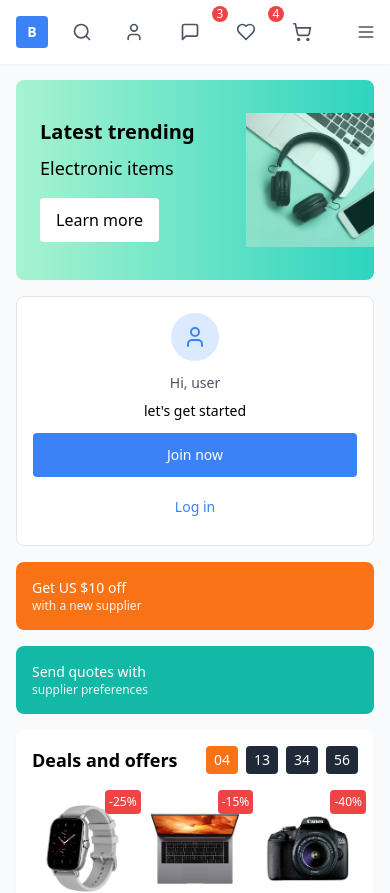
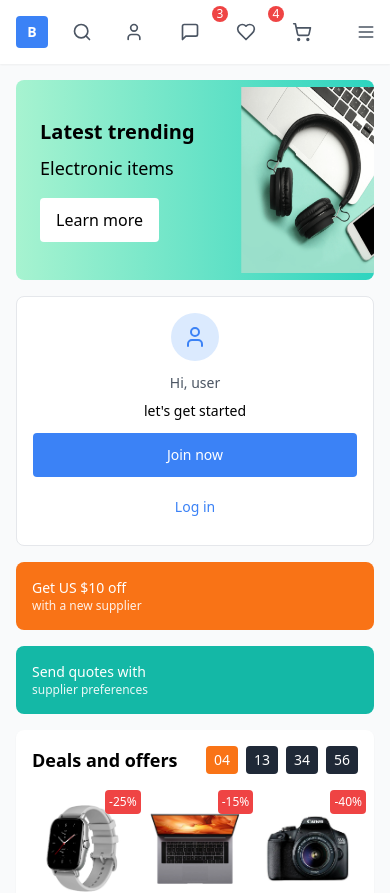
Before and after one commit to Hammad-i220628/ecommerce-fullstack-design, a React (Vite) app: page / in a window 390 px wide. Shown: the top 893 px of the page. Built offline with nearby package versions, Linux system fonts and the light colour scheme.

Commit message:
Fix the headphone image display in main page

```diff
--- a/src/App.tsx
+++ b/src/App.tsx
@@ -1116,13 +1116,19 @@ function AppContent() {
                     Learn more
                   </button>
                 </div>
-                <div className="absolute right-0 top-0 w-32 sm:w-40 md:w-48 lg:w-56 h-full">
-                  <img
-                    src="/headphone.png"
-                    alt="Electronics"
-                    className="w-full h-full object-contain object-right opacity-80"
-                  />
-                </div>
+                <div className="absolute left-[240px] top-1/2 transform -translate-y-1/2 h-[150%] w-[calc(100%-240px)] max-w-[760px] flex items-center justify-end pr-0 overflow-visible">
+  <img
+    src="/headphone.png"
+    alt="Electronics"
+    className="h-full w-full object-contain scale-y-150 scale-x-125 opacity-100"
+  />
+</div>
+
+
+
+
+
+
               </div>
 
               <div className="space-y-4">
```
